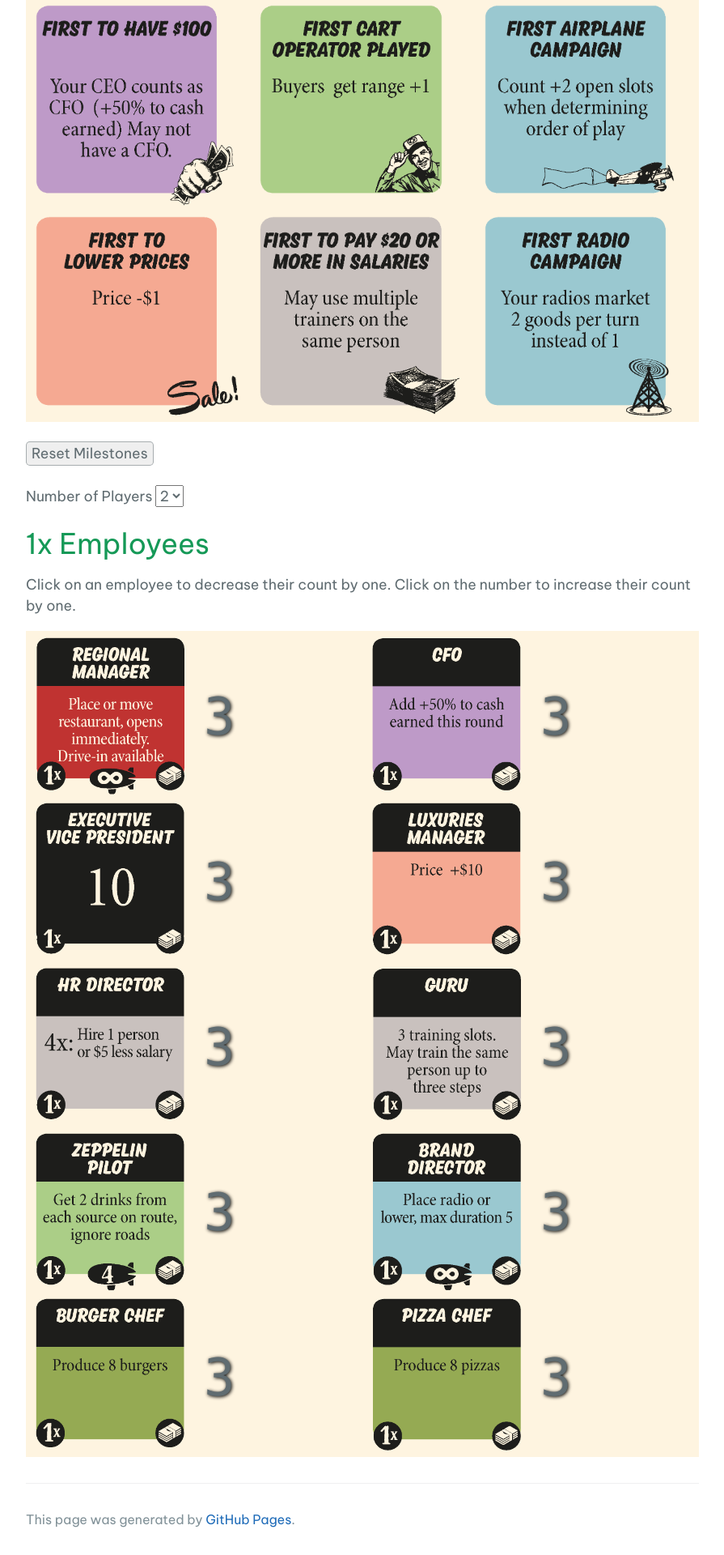
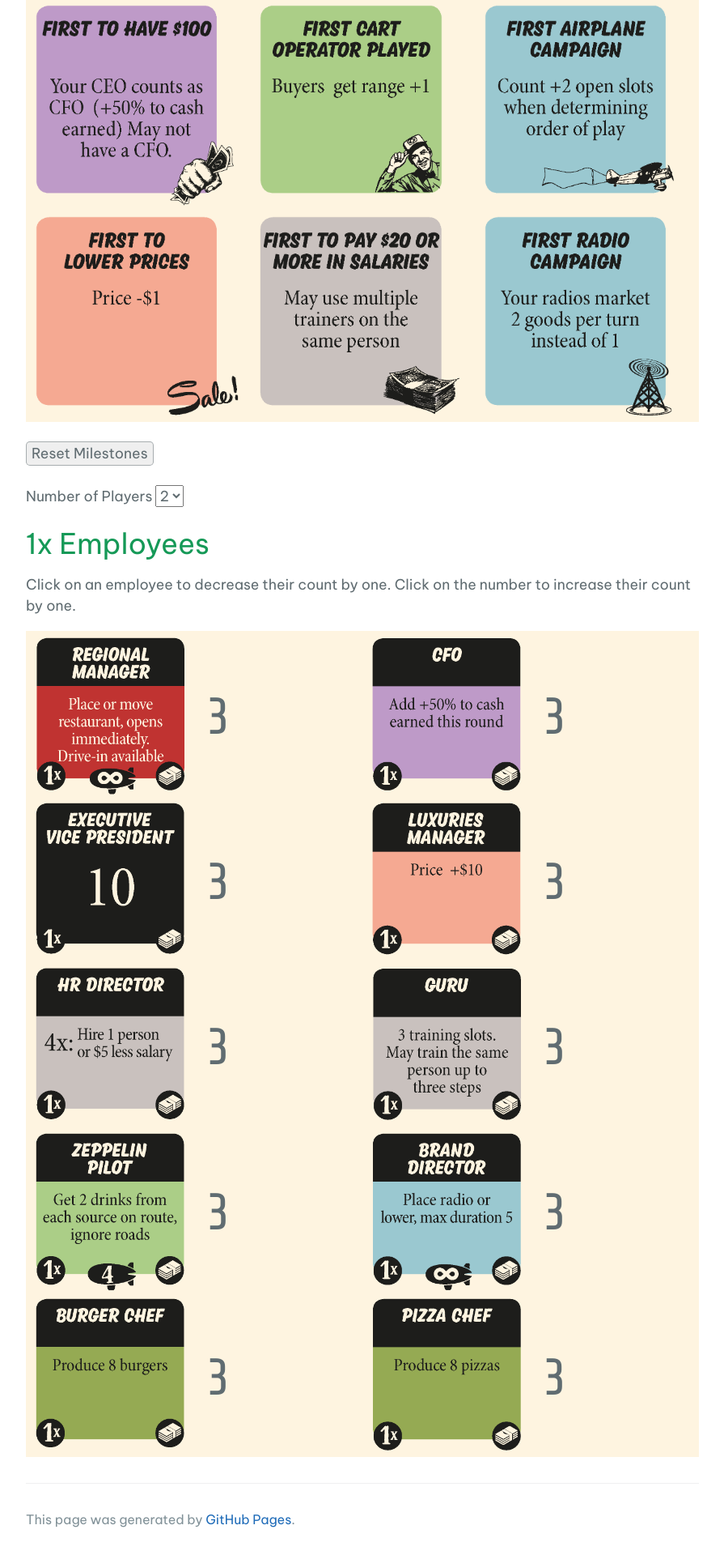
Before and after one commit to toddnguyen47/toddnguyen47.github.io, a Jekyll site: the page built from food-chain-magnate-calculator.html, in a window 1280 px wide. Shown: the part 1584-3504 px from the top of the page at 81% size, without its empty margins (192-1087 px from the left). Built offline with Jekyll 4.4.1, drawn with Linux system fonts in a browser that asks for light colours; some web fonts are replaced; a script that is not in the unit is left out.

Commit message:
Remove employee count shadows
And use "Share Tech Mono" as the font

```diff
--- a/_layouts/default.html
+++ b/_layouts/default.html
@@ -12,10 +12,12 @@
   <meta name="theme-color" content="#157878">
   <meta name="apple-mobile-web-app-status-bar-style" content="black-translucent">
 
-  <!-- Preload Fonts -->
+  <!-- Google Fonts -->
+  <link rel="preconnect" href="https://fonts.googleapis.com">
   <link rel="preconnect" href="https://fonts.gstatic.com" crossorigin>
-  <link rel="preload" href="https://fonts.googleapis.com/css?family=Open+Sans:400,700&display=swap" as="style"
-    type="text/css">
+  <link
+    href="https://fonts.googleapis.com/css2?family=Be+Vietnam+Pro:ital,wght@0,100;0,200;0,300;0,400;0,500;0,600;0,700;0,800;0,900;1,100;1,200;1,300;1,400;1,500;1,600;1,700;1,800;1,900&family=Share+Tech+Mono&family=Spline+Sans+Mono:ital,wght@0,300..700;1,300..700&display=swap"
+    rel="stylesheet">
 
   <!-- Bootstrap should go first -->
   <link href="https://cdn.jsdelivr.net/npm/bootstrap@5.3.8/dist/css/bootstrap.min.css" rel="stylesheet"
@@ -26,12 +28,6 @@
   <!-- Custom CSS -->
   <link rel="stylesheet" href="{{ '/assets/css/style.css?v=' | append: site.github.build_revision | relative_url }}">
 
-  <!-- Google Fonts -->
-  <link
-    href="https://fonts.googleapis.com/css2?family=Be+Vietnam+Pro:wght@100;200;300;400;500;600;700;800;900&family=Oxygen+Mono&display=swap"
-    rel="stylesheet">
-  <link href="https://fonts.googleapis.com/css2?family=Spline+Sans+Mono:ital,wght@0,300..700;1,300..700&display=swap"
-    rel="stylesheet">
 </head>
 
 <body>
--- a/_sass/mysass.scss
+++ b/_sass/mysass.scss
@@ -329,8 +329,8 @@ nav .my-dropdown-items .my-dropdown-item {
 
 .employee-1x-text {
   font-size: 2rem;
-  text-shadow: 1px 1px 4px black;
-  font-family: $code-font;
+  // text-shadow: 1px 1px 4px black;
+  font-family: "Share Tech Mono", monospace;
 
   @include medium {
     font-size: 3rem;
```
